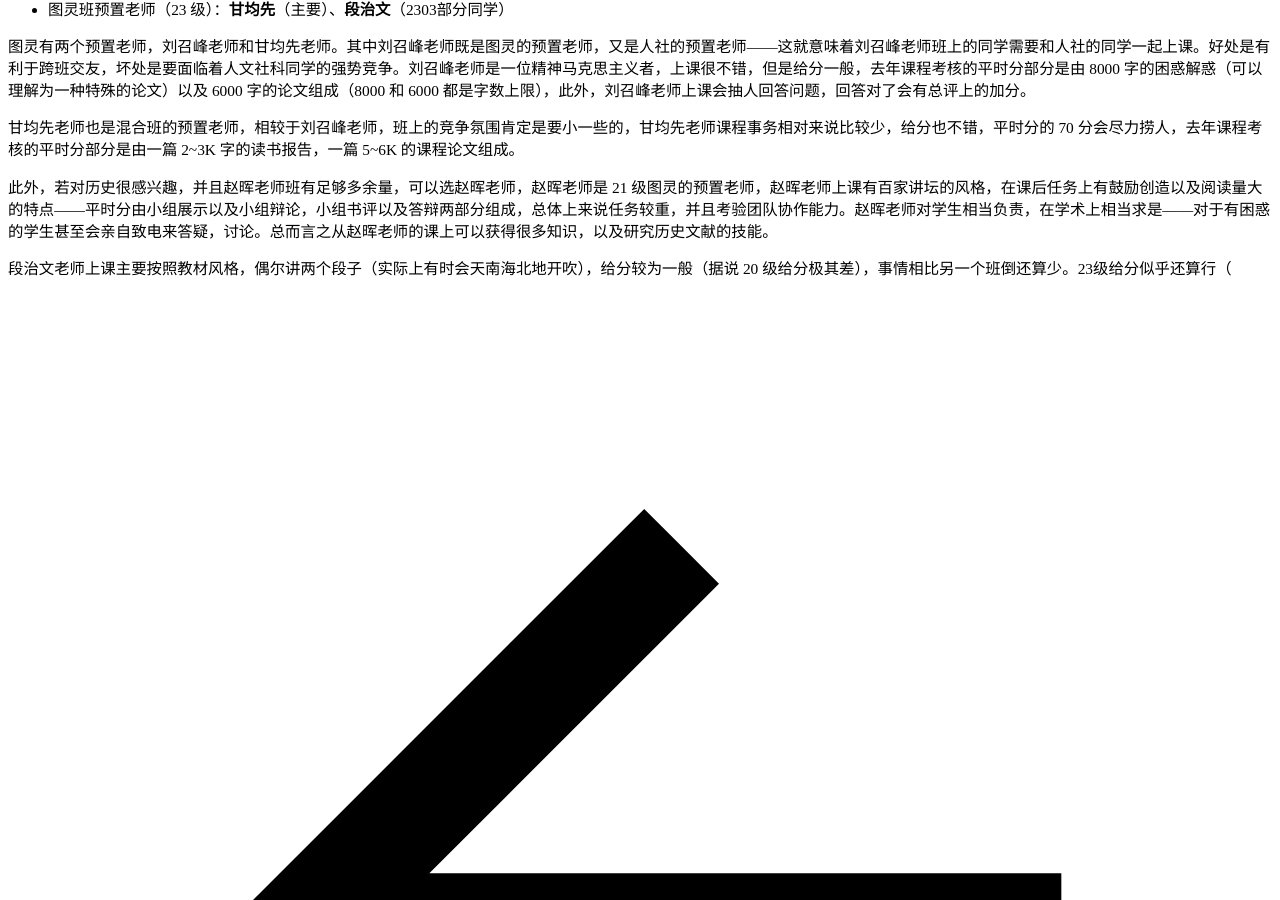
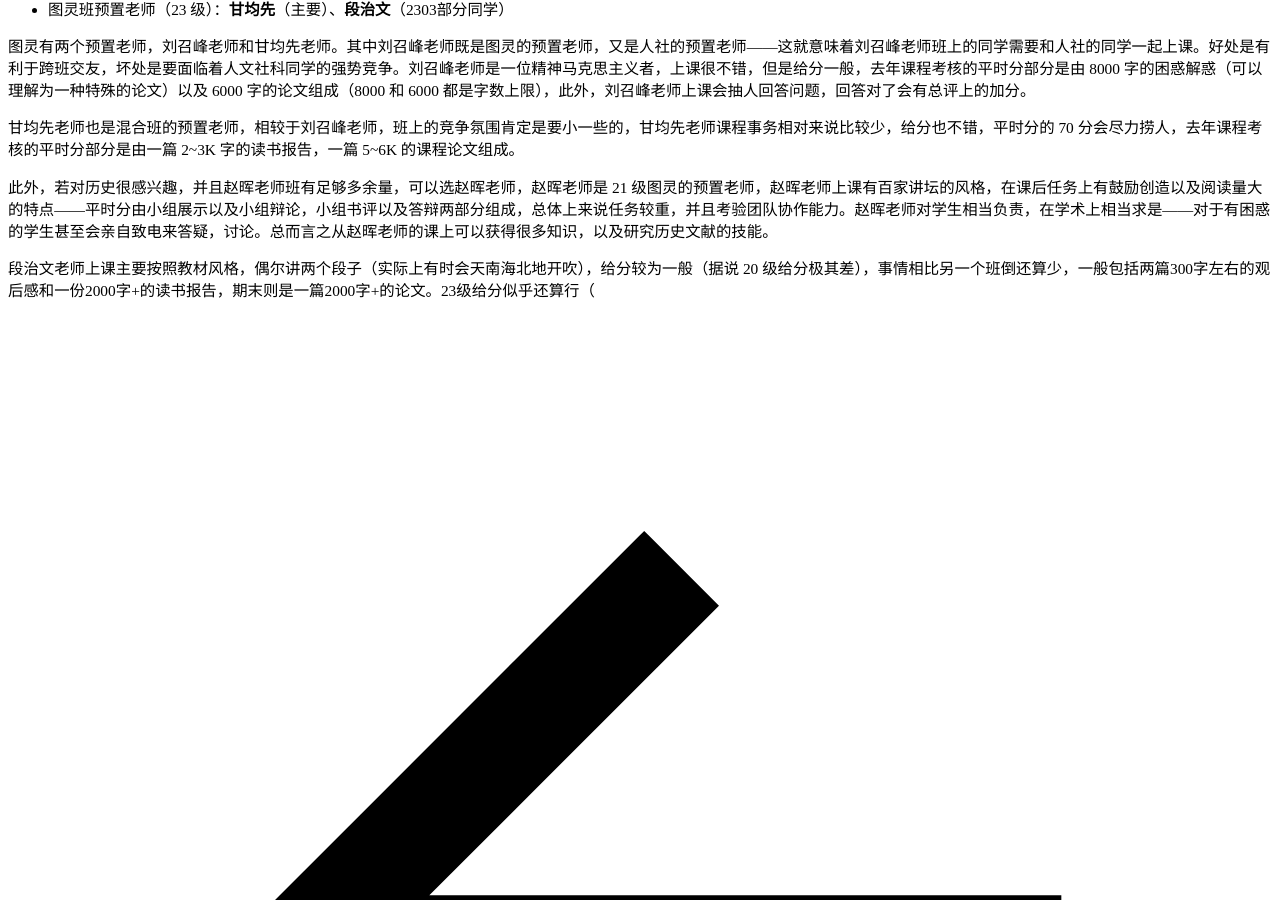
Before and after one commit to ZJU-Turing/TuringCourses, an MkDocs documentation site: the page built from docs/political/modern_history/index.md, in a window 1280 px wide and 900 px high, scrolled down 18262 px. Built offline with MkDocs 1.6.1 and Material for MkDocs 9.7.7, drawn with Linux system fonts in a browser that asks for light colours; comment, search, counter and statistics services are not loaded.

Commit message:
Update index.md

```diff
--- a/docs/political/modern_history/index.md
+++ b/docs/political/modern_history/index.md
@@ -19,4 +19,4 @@
 
 此外，若对历史很感兴趣，并且赵晖老师班有足够多余量，可以选赵晖老师，赵晖老师是 21 级图灵的预置老师，赵晖老师上课有百家讲坛的风格，在课后任务上有鼓励创造以及阅读量大的特点——平时分由小组展示以及小组辩论，小组书评以及答辩两部分组成，总体上来说任务较重，并且考验团队协作能力。赵晖老师对学生相当负责，在学术上相当求是——对于有困惑的学生甚至会亲自致电来答疑，讨论。总而言之从赵晖老师的课上可以获得很多知识，以及研究历史文献的技能。
 
-段治文老师上课主要按照教材风格，偶尔讲两个段子（实际上有时会天南海北地开吹），给分较为一般（据说 20 级给分极其差），事情相比另一个班倒还算少。23级给分似乎还算行（
+段治文老师上课主要按照教材风格，偶尔讲两个段子（实际上有时会天南海北地开吹），给分较为一般（据说 20 级给分极其差），事情相比另一个班倒还算少，一般包括两篇300字左右的观后感和一份2000字+的读书报告，期末则是一篇2000字+的论文。23级给分似乎还算行（
```
